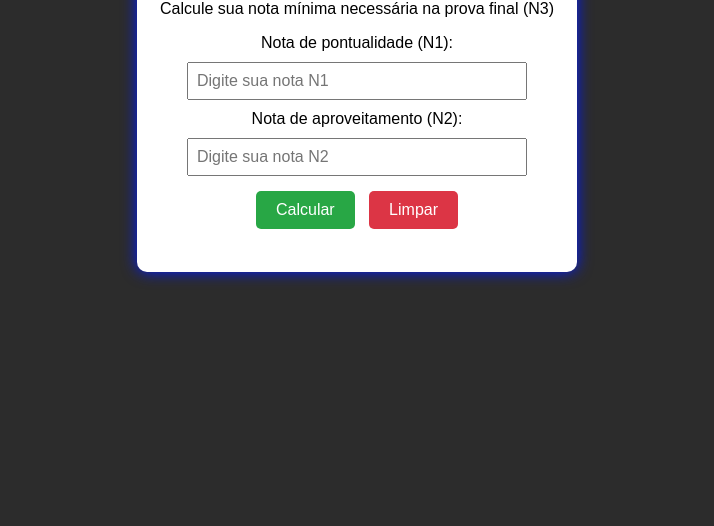
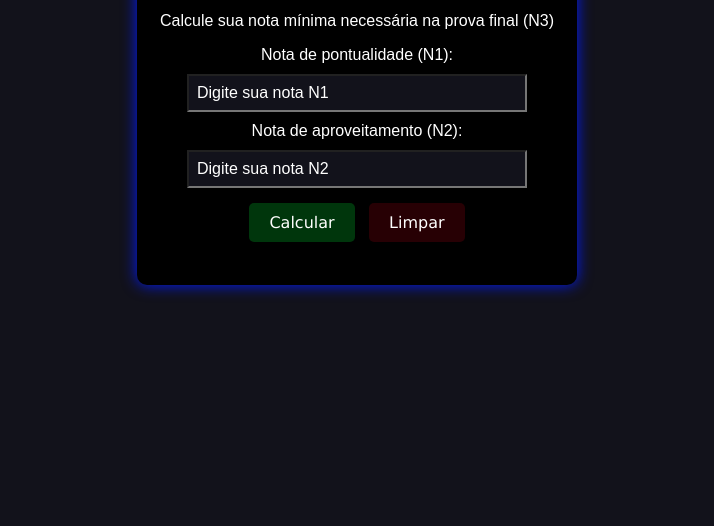
Before and after one commit to DenricoL/calculadora_de_notas, a plain HTML site: page index.html in a window 1280 px wide. Shown: the part 274-800 px from the top of the page, without its empty margins (283-997 px from the left). Drawn offline with Linux system fonts and the light colour scheme.

Commit message:
Add files via upload

```diff
--- a/calculadora.css
+++ b/calculadora.css
@@ -2,7 +2,7 @@
 body {
     font-family: Arial, sans-serif;
     text-align: center;
-    background-color: #2c2c2c;
+    background-color: #12121b;
     padding: 100px;
     color: aliceblue;
 }
@@ -12,8 +12,8 @@ header{
 }
 
 .container {
-    color: black;
-    background: white;
+    color: rgb(255, 255, 255);
+    background: rgb(0, 0, 0);
     padding: 20px;
     border-radius: 10px;
     box-shadow: 0 0 15px rgb(0, 26, 255);
@@ -46,13 +46,31 @@ button {
     border: none;
     border-radius: 5px;
 }
-.calcular { background: #28a745; color: white; }
-.limpar { background: #dc3545; color: white; }
+.calcular
+{
+    background: #00d33141;
+    color: white;
+    font-family: 'Lucida Sans', 'Lucida Sans Regular', 'Lucida Grande',
+    'Lucida Sans Unicode', Geneva, Verdana, sans-serif;
+}
+.calcular:hover {background: #28a746e8; box-shadow: 0 0 15px #009b40; transition: 0.5s;}
+
+.limpar
+{
+    background: #b1021438;
+    color: white;
+    font-family: 'Lucida Sans', 'Lucida Sans Regular', 'Lucida Grande',
+    'Lucida Sans Unicode', Geneva, Verdana, sans-serif;
+}
+.limpar:hover {background: #e22134; box-shadow: 0 0 15px #ff0000; transition: 0.5s;}
 #resultado {
     font-size: 18px;
     margin-top: 15px;
     font-weight: bold;
 }
+
+input {background: #12121b; color: white;}
+input::placeholder {color: white;}
 
 /* Responsividade */
 @media (max-width: 580px) {
--- a/calculadora.js
+++ b/calculadora.js
@@ -38,7 +38,7 @@ function calcularNota() {
         }
         else
         {
-            resultado.style.color = "#0213cc"
+            resultado.style.color = "#006ba1"
             container.classList.remove("good");
         }
     }
--- a/index.html
+++ b/index.html
@@ -16,7 +16,7 @@
     <br>
 
     <div class="container">
-        <h2>Calculadora de Notas</h2>
+        <h1 style="font-family: 'Times New Roman', Times, serif;">Calculadora de Notas</h1>
         <p>Calcule sua nota mínima necessária na prova final (N3)</p>
 
         <label for="n1">Nota de pontualidade (N1):</label>
```
